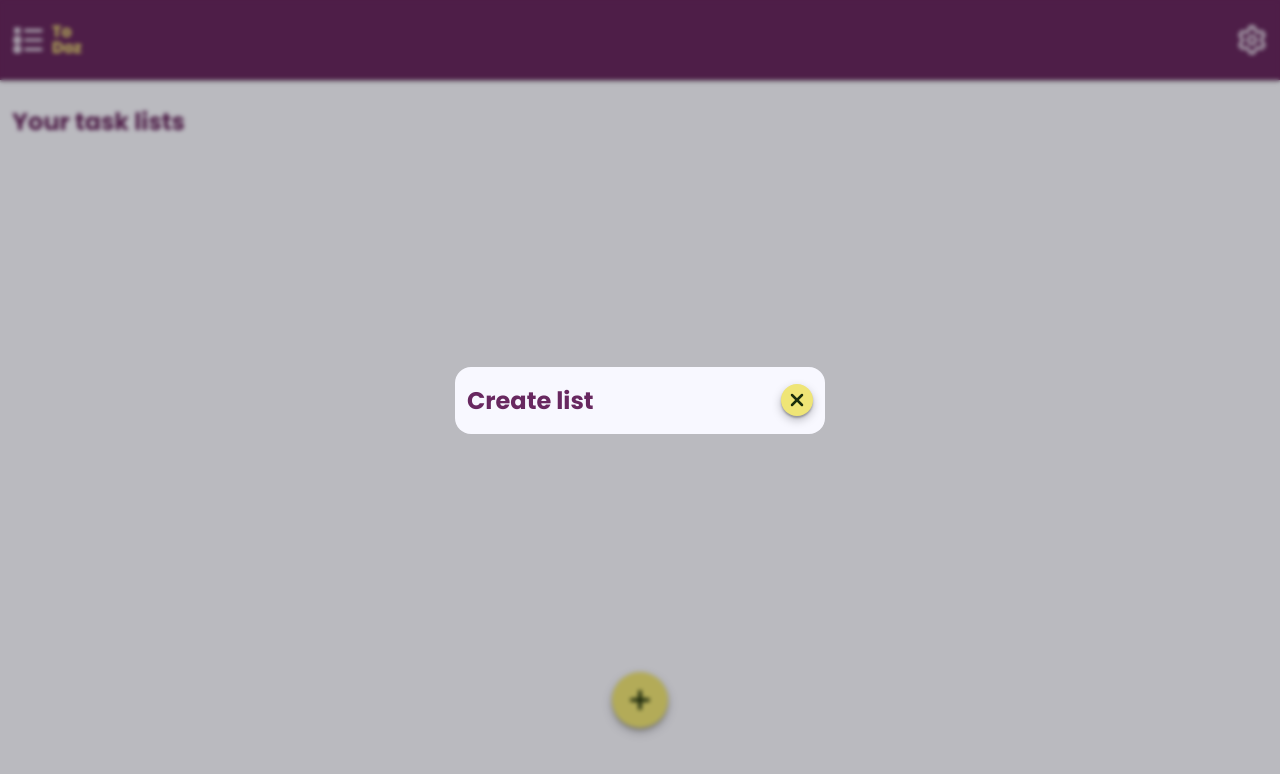
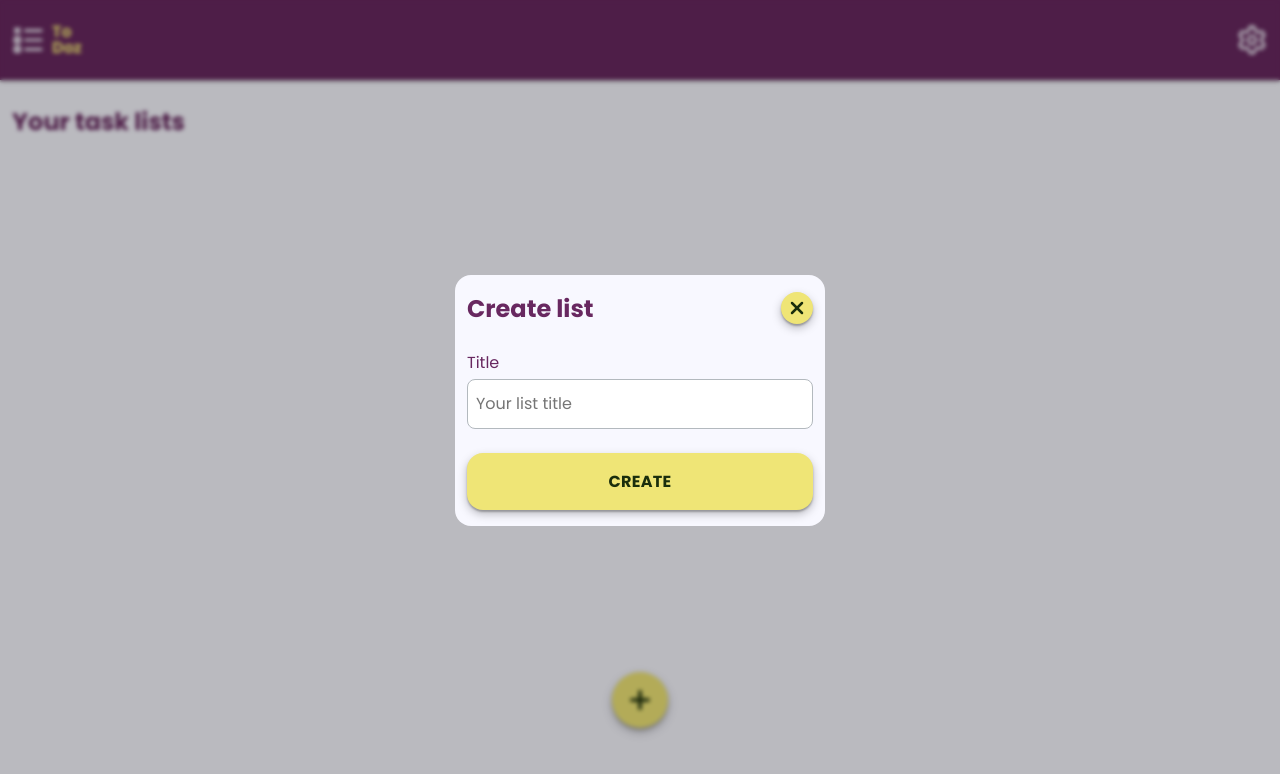
Before and after one commit to samspi-tech/todoz, a React (Vite) app: page /tasks in a window 1280 px wide. Both pictures are taken after a click on the button 640 px from the left and 700 px from the top of the page. Shown: the top 774 px of the page. Built offline with nearby package versions, Linux system fonts and the light colour scheme.

Commit message:
feat: add create-tasks-list-form component

```diff
--- /dev/null
+++ b/src/components/createTasksListForm/CreateTasksListForm.module.css
@@ -0,0 +1,8 @@
+.form {
+    padding-top: 2.4rem;
+
+    & button {
+        width: 100%;
+        margin-top: 2.4rem;
+    }
+}
--- /dev/null
+++ b/src/components/createTasksListForm/CreateTasksListForm.tsx
@@ -0,0 +1,62 @@
+import { type SubmitEventHandler, useState } from 'react';
+
+import Input from '@/components/input/Input.tsx';
+import Button from '@/components/button/Button.tsx';
+
+import styles from './CreateTasksListForm.module.css';
+import type { TasksListType } from '@/types/types.ts';
+
+interface CreateTasksListFormProps {
+    onClose: () => void;
+}
+
+const CreateTasksListForm = ({ onClose }: CreateTasksListFormProps) => {
+    const [title, setTitle] = useState('');
+
+    const handleSubmit: SubmitEventHandler<HTMLFormElement> = (e) => {
+        e.preventDefault();
+
+        if (!title.trim()) {
+            return;
+        }
+
+        const id = title.toLowerCase().split(' ').join('-');
+
+        const newList = {
+            id,
+            title,
+        };
+
+        const localStorageList = localStorage.getItem('tasksList');
+
+        if (!localStorageList) {
+            localStorage.setItem('tasksList', JSON.stringify([newList]));
+        } else {
+            const parsedList: TasksListType[] = JSON.parse(localStorageList);
+
+            const updatedList = [newList, ...parsedList];
+
+            localStorage.setItem('tasksList', JSON.stringify(updatedList));
+        }
+
+        setTitle('');
+        onClose();
+    };
+
+    return (
+        <form className={styles.form} onSubmit={handleSubmit}>
+            <Input
+                id="title"
+                type="text"
+                label="Title"
+                value={title}
+                onChange={(e) => setTitle(e.target.value)}
+                placeholder="Your list title"
+                autoFocus
+            />
+            <Button type="submit">create</Button>
+        </form>
+    );
+};
+
+export default CreateTasksListForm;
--- a/src/components/tasksList/TasksList.tsx
+++ b/src/components/tasksList/TasksList.tsx
@@ -5,6 +5,7 @@ import Modal from '@/components/modal/Modal.tsx';
 
 import styles from './TasksList.module.css';
 import { useModal } from '@/hooks/useModal.ts';
+import CreateTasksListForm from '@/components/createTasksListForm/CreateTasksListForm.tsx';
 
 const TasksList = () => {
     const { dialogRef, handleOpenModal, handleCloseModal } = useModal();
@@ -21,7 +22,9 @@ const TasksList = () => {
                 ref={dialogRef}
                 title="Create list"
                 onClose={handleCloseModal}
-            ></Modal>
+            >
+                <CreateTasksListForm onClose={handleCloseModal} />
+            </Modal>
         </section>
     );
 };
--- /dev/null
+++ b/src/types/types.ts
@@ -0,0 +1,4 @@
+export type TasksListType = {
+    id: string;
+    title: string;
+};
```
